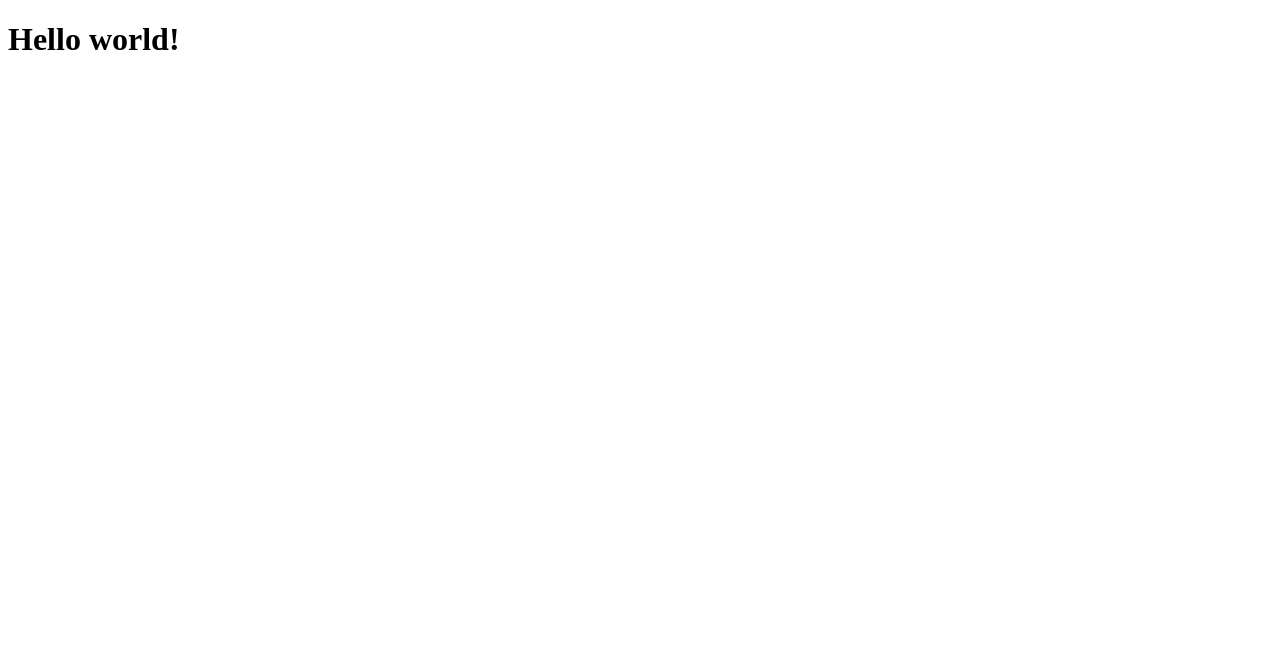
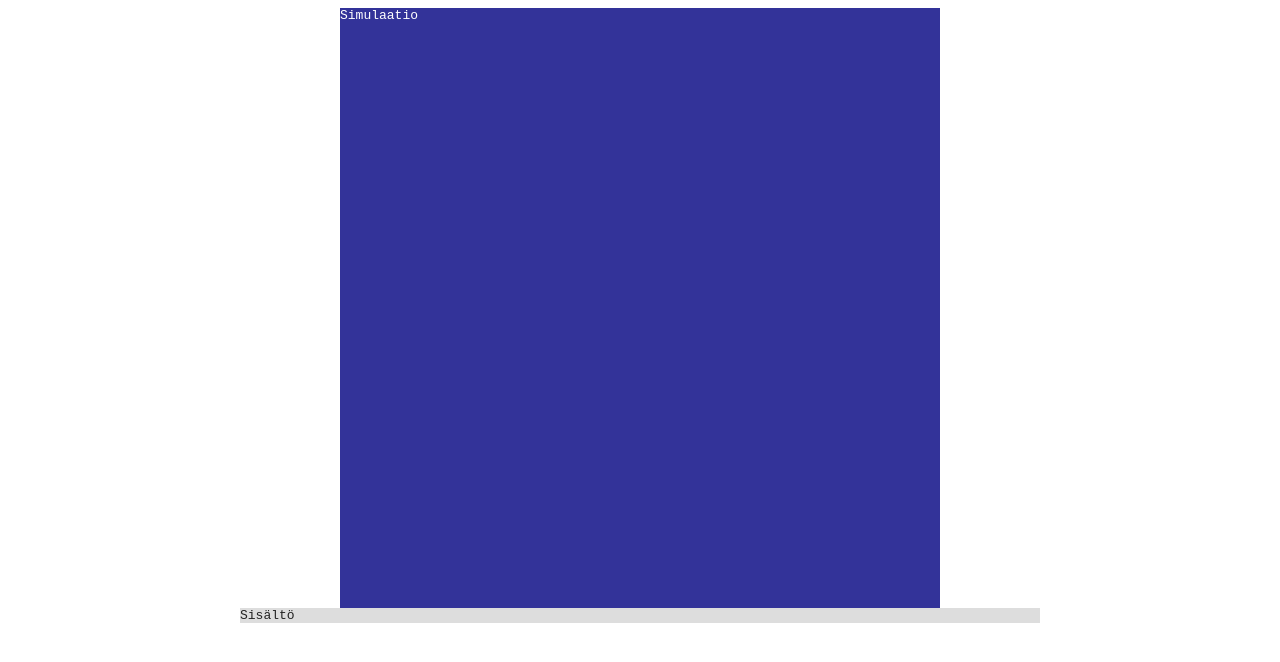
Before and after one commit to mkkekkonen/physics-dashboard, a React app: page / in a window 1280 px wide. Shown: the top 662 px of the page. Built offline with nearby package versions, Linux system fonts and the light colour scheme.

Commit message:
Create dashboard template with default components + move components to "components" folder (from "ui") + install React-Bootstrap, prop-types and styled-components

```diff
--- a/package.json
+++ b/package.json
@@ -10,9 +10,13 @@
   "author": "Maija Kekkonen",
   "license": "CC-BY-4.0",
   "dependencies": {
+    "bootstrap": "^5.1.3",
+    "prop-types": "^15.8.1",
     "react": "^18.1.0",
+    "react-bootstrap": "^2.4.0",
     "react-dom": "^18.1.0",
-    "react-konva": "^18.1.1"
+    "react-konva": "^18.1.1",
+    "styled-components": "^5.3.5"
   },
   "devDependencies": {
     "@babel/core": "^7.18.2",
--- /dev/null
+++ b/src/components/App/App.jsx
@@ -0,0 +1,9 @@
+import React from 'react';
+
+import { DashboardTemplate } from '../../templates/DashboardTemplate';
+
+export const App = ({ ...props }) => {
+  return (
+    <DashboardTemplate />
+  );
+};
--- a/src/index.jsx
+++ b/src/index.jsx
@@ -1,7 +1,7 @@
 import React from 'react';
 import ReactDOM from 'react-dom';
 
-import { App } from './ui/App';
+import { App } from './components/App';
 
 const root = ReactDOM.createRoot(document.getElementById('app'));
 root.render(<App />);
--- /dev/null
+++ b/src/templates/DashboardTemplate/DashboardTemplate.jsx
@@ -0,0 +1,72 @@
+import React from 'react';
+import styled from 'styled-components';
+import PropTypes from 'prop-types';
+
+import Container from 'react-bootstrap/Container';
+import Row from 'react-bootstrap/Row';
+import Col from 'react-bootstrap/Col';
+
+const ContentContainer = styled.div`
+  display: flex;
+  justify-content: center;
+`;
+
+const TopContainer = styled.div`
+  background-color: #339;
+  width: 600px;
+  height: 600px;
+
+  @media only screen and (max-width: 600px) {
+    width: 100vw;
+    height: 100vw;
+  }
+`;
+
+const DefaultSimulationView = styled.div`
+  color: #fff;
+  font-family: monospace;
+`;
+
+const DefaultContentView = styled.div`
+  background-color: #ddd;
+  color: #222;
+  font-family: monospace;
+  width: 800px;
+
+  @media only screen and (max-width: 800px) {
+    width: 100vw;
+  }
+`;
+
+export const DashboardTemplate = ({
+  simulationView,
+  contentView,
+  ...props
+}) => {
+  return (
+    <Container>
+      <Row>
+        <Col>
+          <ContentContainer>
+            <TopContainer>{simulationView}</TopContainer>
+          </ContentContainer>
+        </Col>
+      </Row>
+      <Row>
+        <Col>
+          <ContentContainer>{contentView}</ContentContainer>
+        </Col>
+      </Row>
+    </Container>
+  );
+};
+
+DashboardTemplate.defaultProps = {
+  simulationView: <DefaultSimulationView>Simulaatio</DefaultSimulationView>,
+  contentView: <DefaultContentView>Sisältö</DefaultContentView>,
+};
+
+DashboardTemplate.propTypes = {
+  simulationView: PropTypes.node,
+  contentView: PropTypes.node,
+};
--- /dev/null
+++ b/src/templates/DashboardTemplate/index.js
@@ -0,0 +1 @@
+export { DashboardTemplate } from './DashboardTemplate';
--- a/src/ui/App/App.jsx
+++ /dev/null
@@ -1,7 +0,0 @@
-import React from 'react';
-
-export const App = ({ ...props }) => {
-  return (
-    <h1>Hello world!</h1>
-  );
-};
```
Also changed, not shown: src/components/App/index.js (renamed from src/ui/App/index.js), 1 other file (tests, documents, lock files or other folders).
